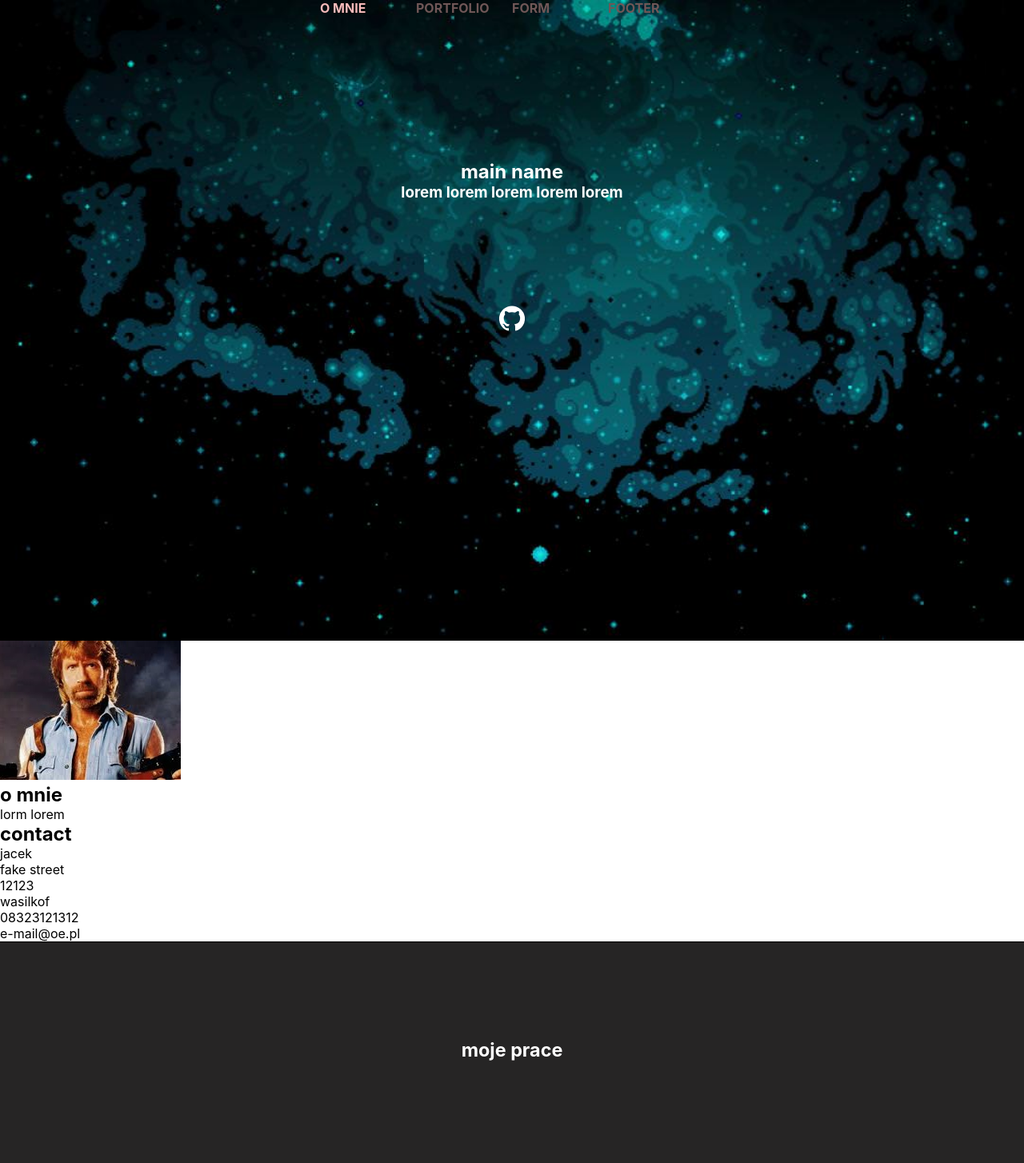
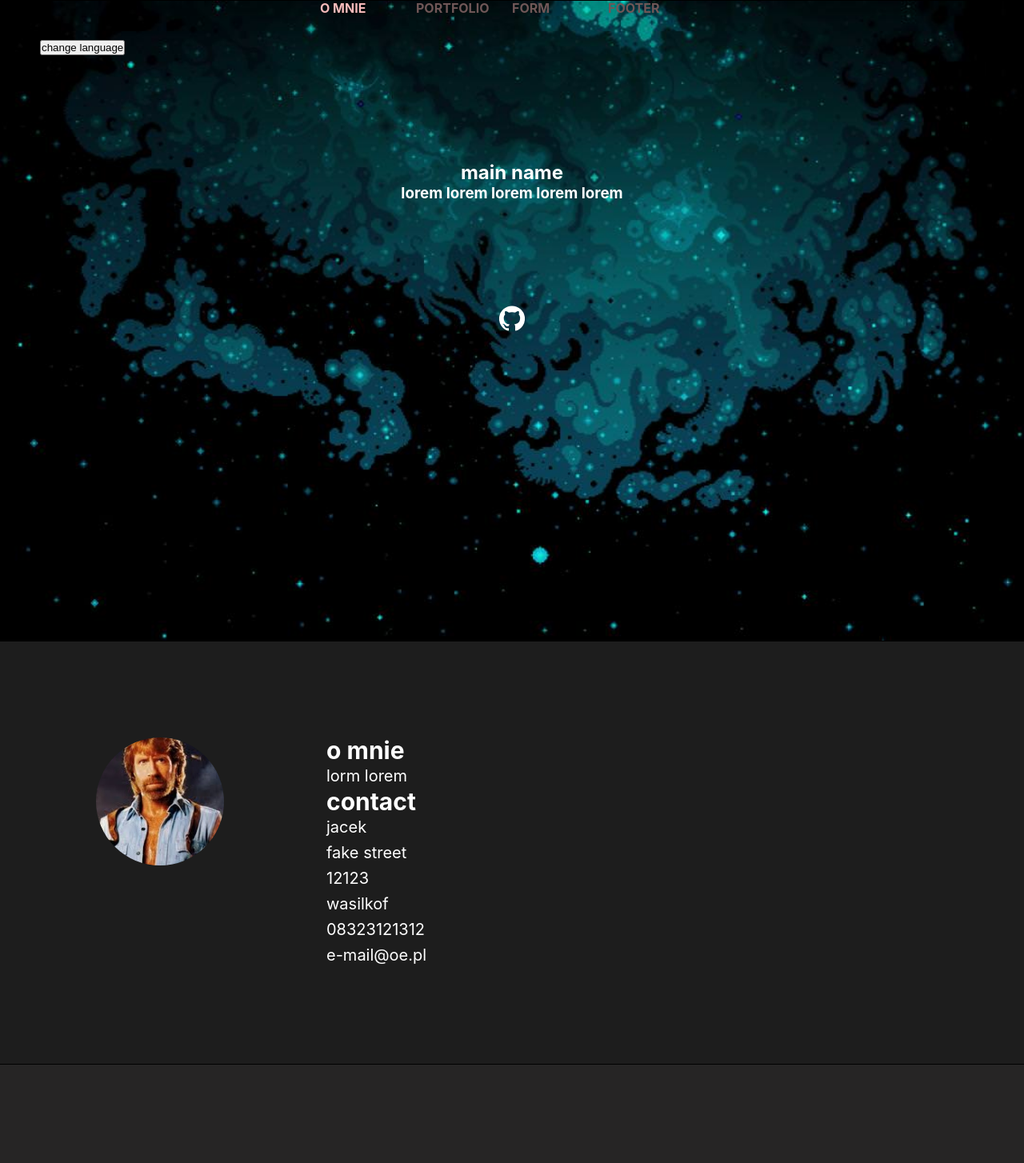
Before and after one commit to actionjacks/MyportfolioReact, a React (Create React App) app: page / in a window 1280 px wide. Shown: the top 1454 px of the page at 80% size. Built offline with nearby package versions, Linux system fonts and the light colour scheme.

Commit message:
style about component, change language function

```diff
--- a/src/App.js
+++ b/src/App.js
@@ -8,12 +8,17 @@ import Form from "./components/Form";
 import Portfolio from "./components/Portfolio";
 import Footer from "./components/Footer";
 
-
-
-
 function App() {
   const [pageData, setPageData] = useState({});
+  const [language, setlanguage] = useState("PL");
 
+  function changeLanguage() {
+    if (language === "PL") {
+      setlanguage("EN");
+    } else {
+      setlanguage("PL");
+    }
+  }
   function loadData(Language) {
     fetch(`/myData${Language}.json`)
       .then((response) => response.json())
@@ -25,12 +30,15 @@ function App() {
       .catch((err) => console.log(`HTML data not found :() ${err}`));
   }
   useEffect(() => {
-    loadData("PL");
-  }, []);
+    loadData(language);
+  }, [language]);
 
   return (
     <>
       <div className="app">
+        <button className="change__language" onClick={changeLanguage}>
+          change language
+        </button>
         <Header data={pageData.content} />
       </div>
       <div className="scrollContainer">
@@ -49,7 +57,6 @@ function App() {
             <Footer />
           </div>
         </section>
-
       </div>
     </>
   );
--- a/src/App.scss
+++ b/src/App.scss
@@ -20,6 +20,11 @@
   margin: 0;
 }
 
+.change__language {
+  position: absolute;
+  top: 50px;
+  left: 50px;
+}
 
 .MuiSvgIcon-root:hover,
 a:hover,
@@ -29,6 +34,8 @@ input:hover {
   cursor: url(/images/cursors/pointer.png), auto !important;
 }
 
+.scrollContainer,
 .section {
   border-top: 1px solid black;
+  background-color: rgb(29, 29, 29);
 }
--- a/src/components/About.js
+++ b/src/components/About.js
@@ -2,9 +2,9 @@ import React from "react";
 
 function About({ data }) {
   return (
-    <>
+    <div className="about">
       {data !== undefined ? (
-        <div className="about">
+        <>
           <img
             className="about__profilePic"
             src="../images/avatar.jpg"
@@ -33,9 +33,9 @@ function About({ data }) {
               </p>
             </aside>
           </div>
-        </div>
+        </>
       ) : null}
-    </>
+    </div>
   );
 }
 
--- a/src/style/About.scss
+++ b/src/style/About.scss
@@ -0,0 +1,20 @@
+.about {
+    display: flex;
+    margin: 15vh;
+    color: white;
+    font-size: 20px;
+
+    & .about__profilePic {
+        object-fit: cover;
+        height: 20vh;
+        width: 20vh;
+        border-radius: 50%;
+    }
+
+    & .about__details {
+        display: flex;
+        flex-direction: column;
+        margin-left: 10vw;
+        line-height: 2rem;
+    }
+}
```
Also changed, not shown: public/myDataEN.json (added, +32 -0 lines).
